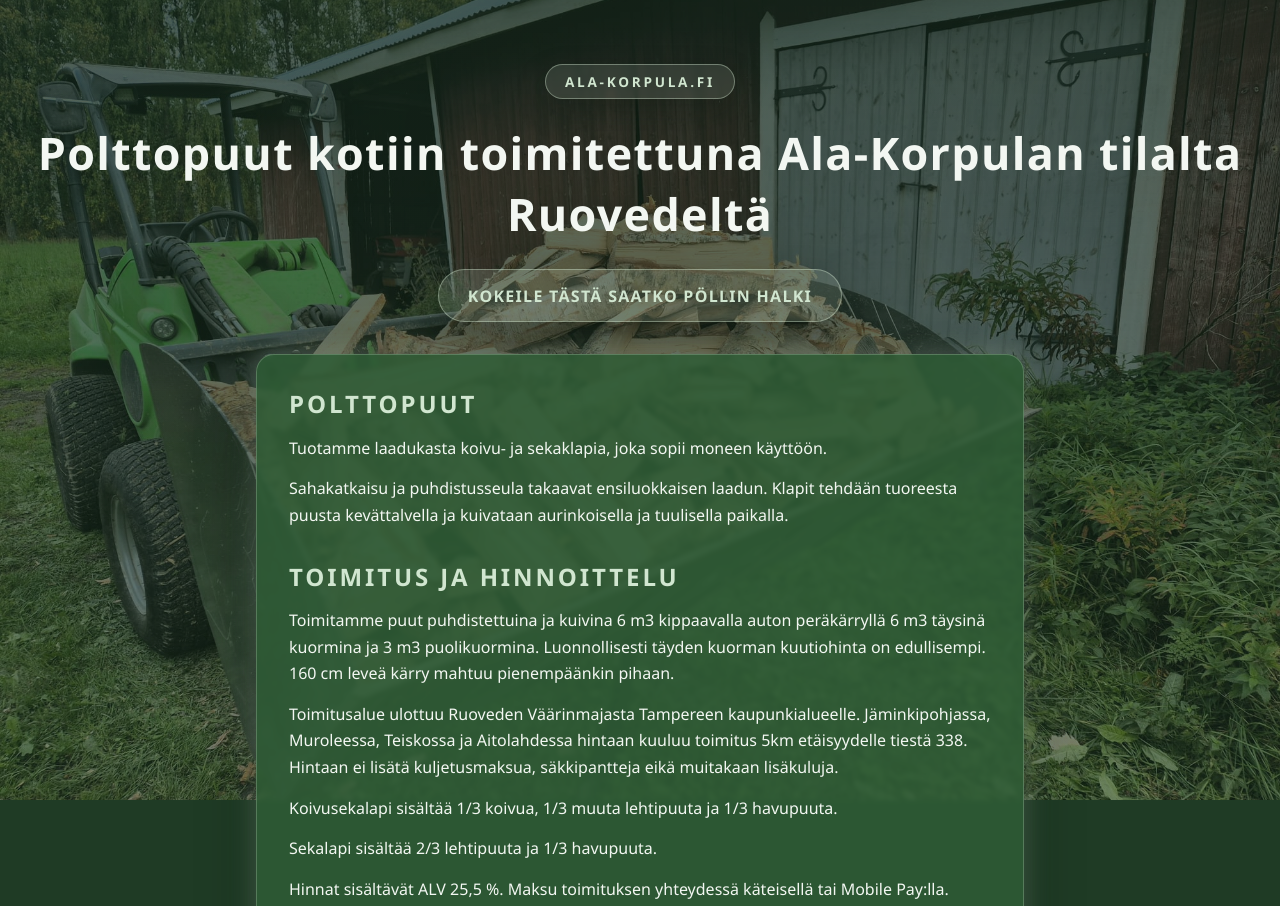
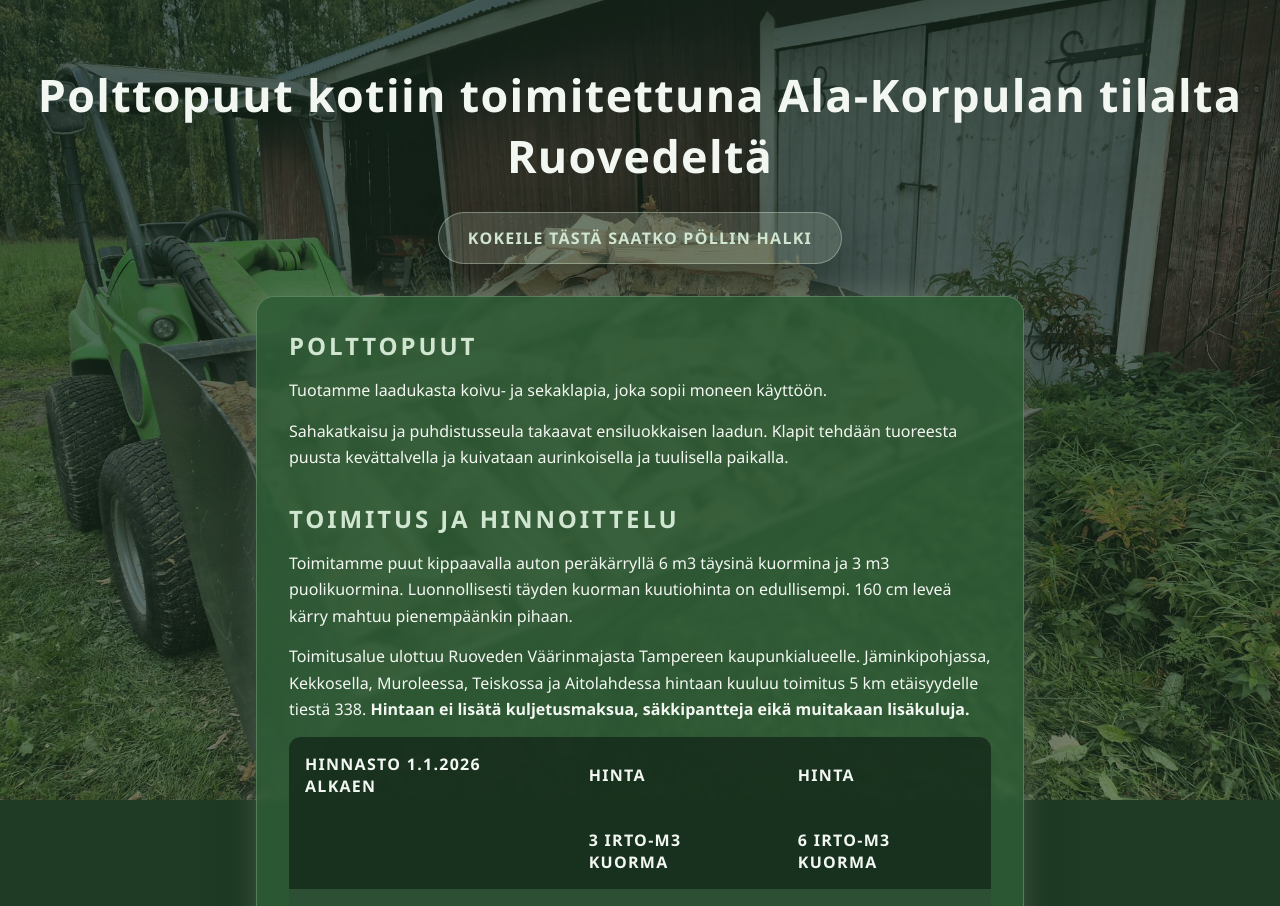
Before and after one commit to Point-SimoSiren/ala-korpula, a plain HTML site: page index.html in a window 1280 px wide. Shown: the top 906 px of the page. Drawn offline with Linux system fonts and the light colour scheme.

Commit message:
Hannun muutokset tapanina
Updated meta description and adjusted delivery pricing details.

```diff
--- a/index.html
+++ b/index.html
@@ -5,7 +5,7 @@
     <meta name="viewport" content="width=device-width, initial-scale=1.0" />
     <meta
       name="description"
-      content="Ala-Korpula toimittaa polttopuuta Tampereella ja Pirkanmaalla – klapit helposti pihaan ilman piilokuluja."
+      content="Polttopuut kotiin toimitettuna Tampereella ja Pirkanmaalla – klapit helposti pihaan ilman ylimääräisiä kuluja"
     />
     <meta
       name="keywords"
@@ -283,7 +283,7 @@
   </head>
   <body>
     <header>
-      <div class="site-domain">ala-korpula.fi</div>
+
       <h3>Polttopuut kotiin toimitettuna Ala-Korpulan tilalta Ruovedeltä</h3>
       <a class="cta-button" href="game.html">Kokeile tästä saatko pöllin halki</a>
 
@@ -306,20 +306,16 @@
         <section>
           <h2 class="section-title">Toimitus ja hinnoittelu</h2>
 
-          <p>Toimitamme puut puhdistettuina ja kuivina 6 m3 kippaavalla auton peräkärryllä 6 m3 täysinä kuormina ja 3 m3 puolikuormina.
+          <p>Toimitamme puut kippaavalla auton peräkärryllä 6 m3 täysinä kuormina ja 3 m3 puolikuormina.
           Luonnollisesti täyden kuorman kuutiohinta on edullisempi.
           160 cm leveä kärry mahtuu pienempäänkin pihaan.</p>
            <p>
-            Toimitusalue ulottuu Ruoveden Väärinmajasta Tampereen kaupunkialueelle. Jäminkipohjassa, Muroleessa,
-            Teiskossa ja Aitolahdessa hintaan kuuluu toimitus 5km etäisyydelle tiestä 338.
+            Toimitusalue ulottuu Ruoveden Väärinmajasta Tampereen kaupunkialueelle. Jäminkipohjassa, Kekkosella, Muroleessa,
+            Teiskossa ja Aitolahdessa hintaan kuuluu toimitus 5 km etäisyydelle tiestä 338.
 
-          Hintaan ei lisätä kuljetusmaksua, säkkipantteja eikä muitakaan lisäkuluja.</p>
-          <p>Koivusekalapi sisältää 1/3 koivua, 1/3 muuta lehtipuuta ja 1/3 havupuuta.</p>
-          <p>Sekalapi sisältää 2/3 lehtipuuta ja 1/3 havupuuta.</p>
-          <p>Hinnat sisältävät ALV 25,5 %. Maksu toimituksen yhteydessä käteisellä tai Mobile Pay:lla.</p>
+          <b>Hintaan ei lisätä kuljetusmaksua, säkkipantteja eikä muitakaan lisäkuluja.</b></p>
 
           <div class="pricing">
-
 
           <table>
             <thead>
@@ -354,6 +350,11 @@
               </tr>
             </tbody>
           </table>
+
+          <p>Koivusekalapi sisältää 1/3 koivua, 1/3 muuta lehtipuuta ja 1/3 havupuuta.</p>
+          <p>Sekalapi sisältää 2/3 lehtipuuta ja 1/3 havupuuta.</p>
+          <p>Hinnat sisältävät ALV 25,5 %. Maksu toimituksen yhteydessä käteisellä tai Mobile Pay:lla.</p>
+
           </div>
         </section>
 
```
